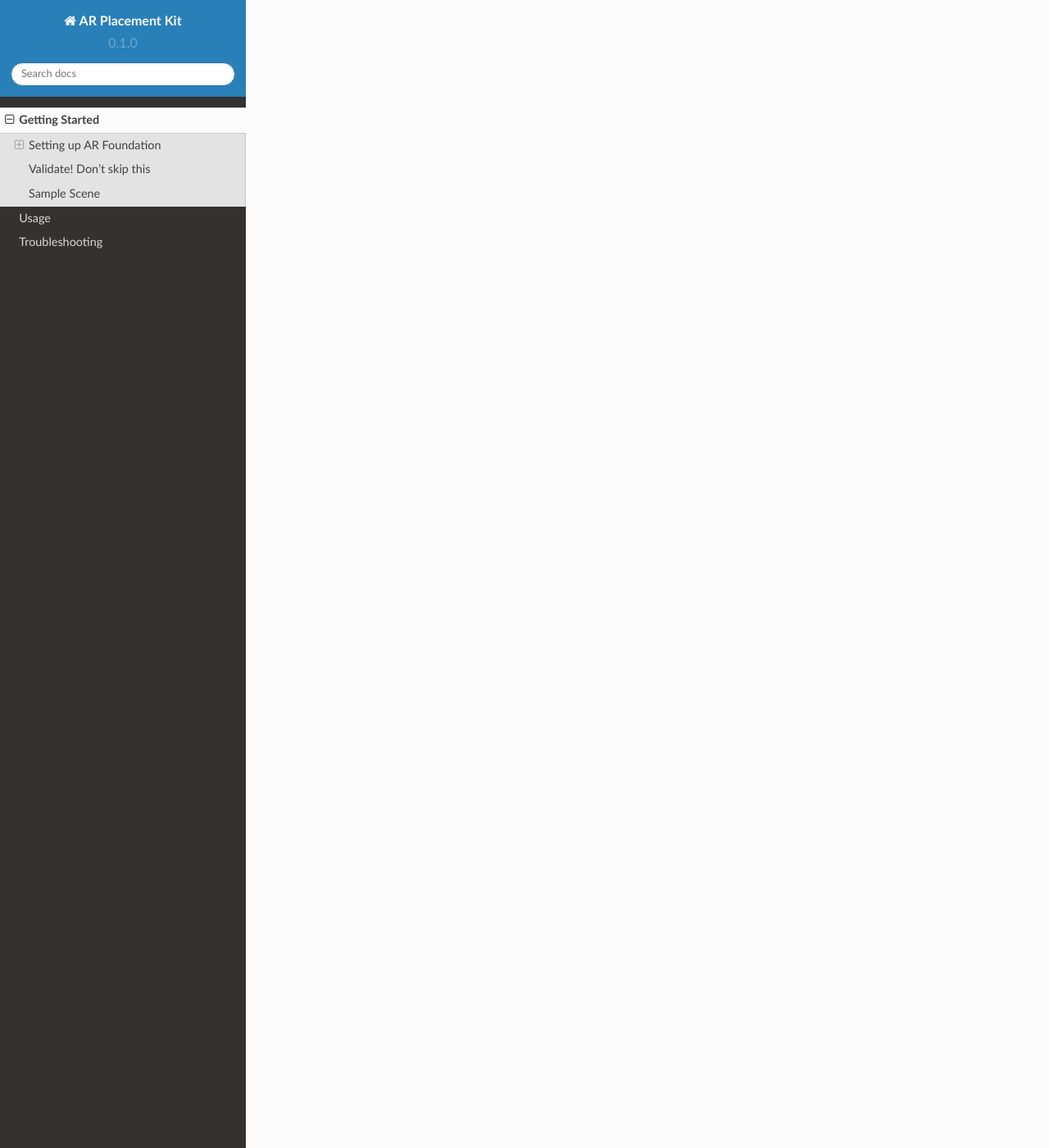
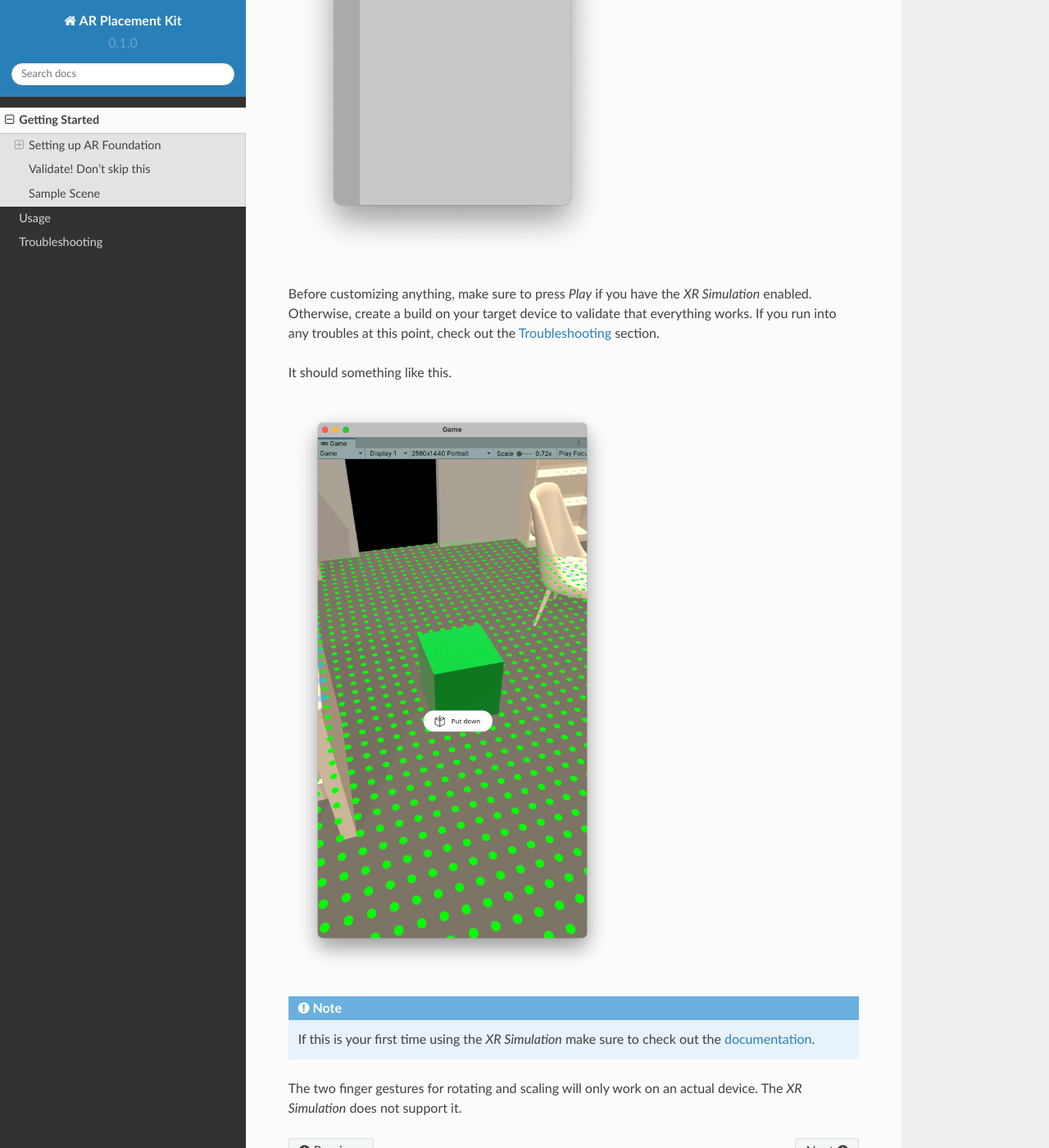
Before and after one commit to Ditached/ARPlacementKit-Docs, a Sphinx documentation site: the page built from docs/source/installation.rst, in a window 1280 px wide and 1400 px high, scrolled down 3491 px. Shown: the whole window at 82% size. Built offline with Sphinx 7.4.7 and the Read the Docs theme 2.0.0, drawn with Linux system fonts in a browser that asks for light colours; some of the changed text lies outside the part shown.

Commit message:
Sample Scene guide

```diff
--- a/docs/source/installation.rst
+++ b/docs/source/installation.rst
@@ -85,6 +85,25 @@ You can check Android and iOS. Make sure everything is green.
 =================
 Sample Scene
 =================
+In the package there is a sample scene. It is located in the folder *Samples* in the package. It is called *ARPlacementKitSample*.
+After opening it you should see the following hierachy:
+
+.. image:: images/Hierachy.png
+    :width: 400
+
+Before customizing anything, make sure to press *Play* if you have the *XR Simulation* enabled. Otherwise, create a build on your target device to validate that everything works.
+If you run into any troubles at this point, check out the :doc:`troubleshooting` section.
+
+It should something like this.
+
+.. image:: images/XRSimulation.png
+    :width: 400
+
+.. note::
+   If this is your first time using the *XR Simulation* make sure to check out the `documentation <https://docs.unity3d.com/Packages/com.unity.xr.arfoundation@5.0/manual/xr-simulation/simulation-getting-started.html>`_.
+
+The two finger gestures for rotating and scaling will only work on an actual device. The *XR Simulation* does not support it.
+
 
 
 .. _ARFoundation Docs: https://docs.unity3d.com/Packages/com.unity.xr.arfoundation@5.0/manual/project-setup/project-setup.html
--- a/docs/source/usage.rst
+++ b/docs/source/usage.rst
@@ -4,8 +4,6 @@ Usage
 
 .. _usage:
 
-Getting Started
-===============
 The two most important components of this package are the *AR Placement Guide* and the *Placeable Generator*. Both have to be on the same GameObject as the XR Origin.
 It is best to check the sample scene for a working example.
 
```
Also changed, not shown: docs/source/images/XRSimulation.png (added).
